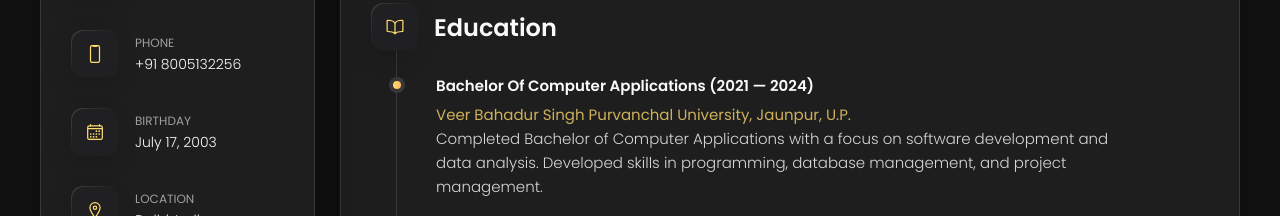
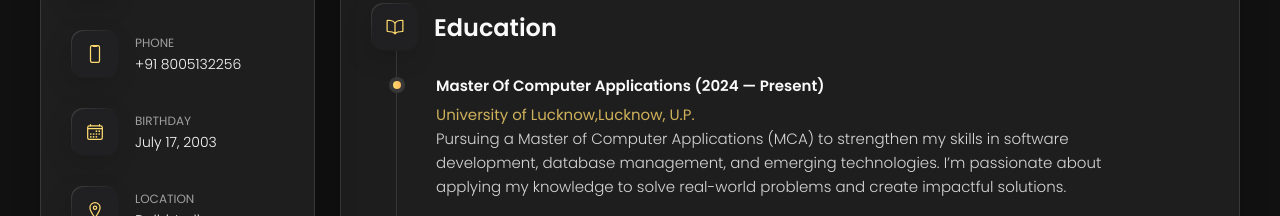
Before and after one commit to priyanshu-1707/Portfolio, a plain HTML site: page index.html in a window 1280 px wide. Both pictures are taken after a click on the button "Resume". Shown: the part 491-707 px from the top of the page. Drawn offline with nearby package versions, Linux system fonts and the light colour scheme.

Commit message:
Update index.html

```diff
--- a/index.html
+++ b/index.html
@@ -623,6 +623,16 @@
 
             <li class="timeline-item">
 
+              <h4 class="h4 timeline-item-title">Master of Computer Applications (2024 — Present)</h4>
+
+              <span>University of Lucknow,Lucknow, U.P. </span>
+
+              <p class="timeline-text">
+Pursuing a Master of Computer Applications (MCA) to strengthen my skills in software development, database management, and emerging technologies. I’m passionate about applying my knowledge to solve real-world problems and create impactful solutions.
+            </li>
+
+            <li class="timeline-item">
+
               <h4 class="h4 timeline-item-title">Bachelor of Computer Applications (2021 — 2024)</h4>
 
               <span>Veer Bahadur Singh Purvanchal University, Jaunpur, U.P. </span>
```
